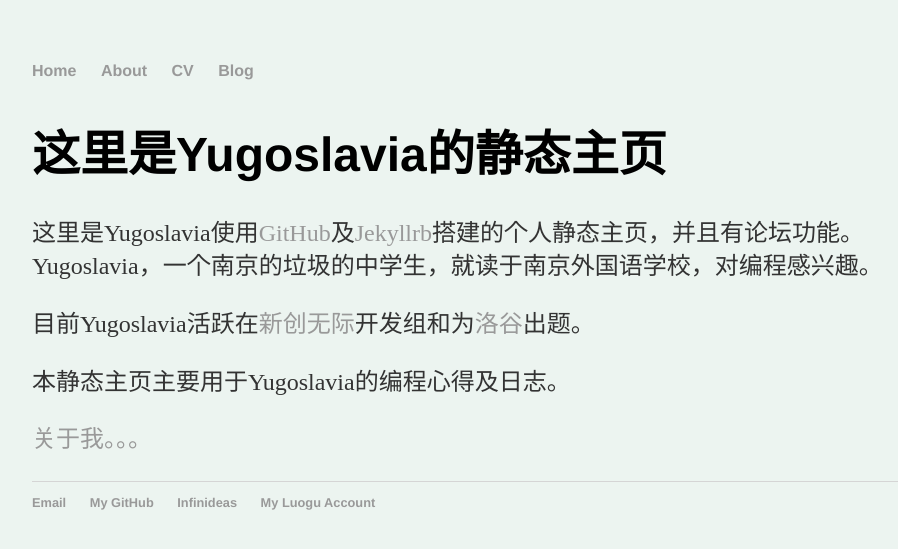
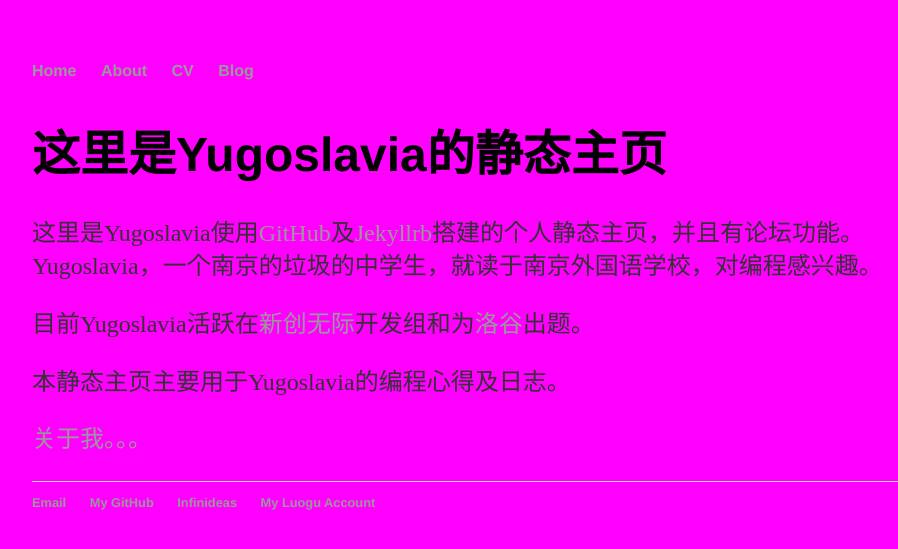
Before and after one commit to Yugoslavia36/yugoslavia36.github.io, a Jekyll site: the page built from index.html, in a window 1280 px wide. Shown: the top 549 px of the page, without its empty margins (160-1058 px from the left). Built offline with Jekyll 4.4.1, drawn with Linux system fonts in a browser that asks for light colours.

Commit message:
Update main.css

```diff
--- a/css/main.css
+++ b/css/main.css
@@ -1,4 +1,4 @@
-body { margin: 60px auto; width: 70%;background: #ecf4f0;}
+body { margin: 60px auto; width: 70%;background: #ff00ff;}
 
 a { text-decoration: none; color: #999; }
 a:hover { text-decoration: underline; }
```
